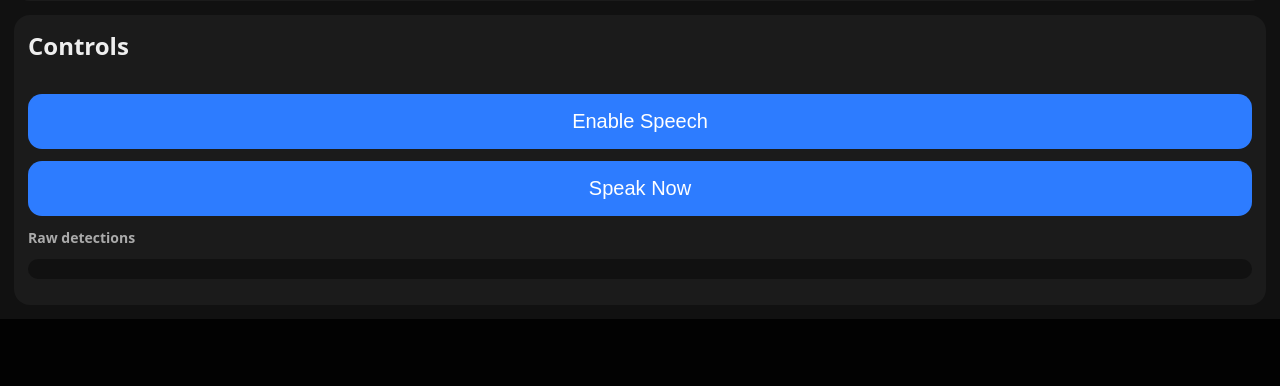
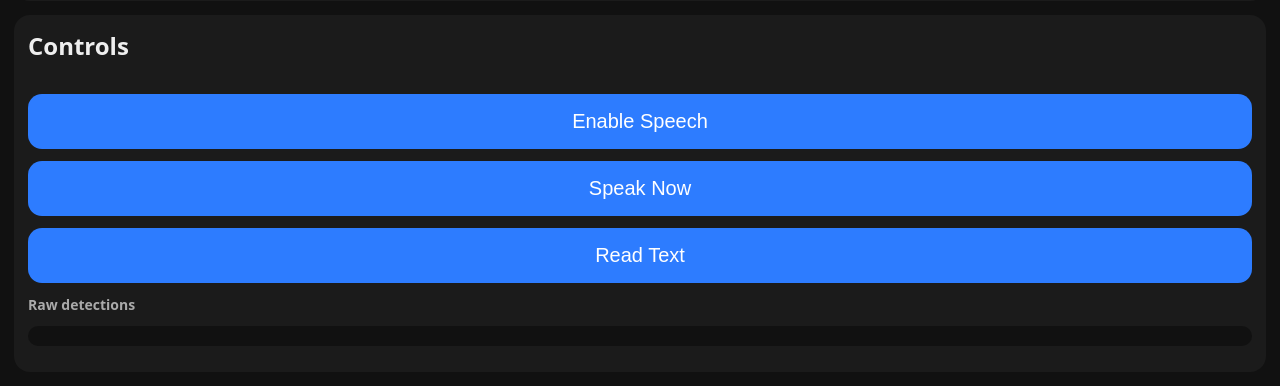
Before and after one commit to Matthew-Lam0704/aEye, a Flask app: page /detect in a window 1280 px wide. Shown: the part 707-1093 px from the top of the page. Before the commit the page ends 1026 px from the top, so only its background shows below. Run offline with Flask 3, Linux system fonts and the light colour scheme.

Commit message:
Added read text function

```diff
--- a/app.py
+++ b/app.py
@@ -7,6 +7,8 @@ from ultralytics import YOLO
 from collections import deque, Counter
 import numpy as np
 import base64
+import pytesseract
+pytesseract.pytesseract.tesseract_cmd = "/opt/homebrew/bin/tesseract"
 
 ACTION_HISTORY = deque(maxlen=10)  # last ~10 frames of actions
 
@@ -377,6 +379,29 @@ def infer():
     safe["annotated_jpg"] = annotated_b64
     return jsonify(safe)
 
+@app.route("/ocr", methods=["POST"])
+def ocr():
+    print("✅ /ocr called")
+    file = request.files.get("frame")
+    if file is None:
+        return jsonify({"error": "no frame provided"}), 400
+
+    img_bytes = file.read()
+    npbuf = np.frombuffer(img_bytes, dtype=np.uint8)
+    frame = cv2.imdecode(npbuf, cv2.IMREAD_COLOR)
+    if frame is None:
+        return jsonify({"error": "bad image"}), 400
+
+    gray = cv2.cvtColor(frame, cv2.COLOR_BGR2GRAY)
+    gray = cv2.bilateralFilter(gray, 9, 75, 75)
+
+    text = pytesseract.image_to_string(gray)
+    print("OCR TEXT:", text)
+
+    # clean it
+    text = " ".join(text.split())
+    return jsonify({"text": text})
+
 if __name__ == "__main__":
     # Use 0.0.0.0 if you want to open from your phone on the same Wi-Fi
     app.run(host="0.0.0.0", port=5050, debug=True)
--- a/static/app.js
+++ b/static/app.js
@@ -108,6 +108,43 @@ async function sendFrame() {
   }
 }
 
+document.getElementById("readText").onclick = async () => {
+  if (!video.srcObject) return alert("Start camera first");
+
+  const w = video.videoWidth, h = video.videoHeight;
+  if (!w || !h) return;
+
+  // higher res helps OCR
+  const targetW = 1280;
+  const targetH = Math.round((h / w) * targetW);
+
+  canvas.width = targetW;
+  canvas.height = targetH;
+  const ctx = canvas.getContext("2d");
+  ctx.drawImage(video, 0, 0, targetW, targetH);
+
+  const blob = await new Promise((res) => canvas.toBlob(res, "image/jpeg", 0.9));
+  const form = new FormData();
+  form.append("frame", blob, "ocr.jpg");
+
+  const r = await fetch("/ocr", { method: "POST", body: form });
+  const data = await r.json();
+
+  console.log("OCR response:", data);
+  document.getElementById("json").textContent = JSON.stringify(data, null, 2);
+
+  if (data.text) {
+    latestText = data.text;
+    // speak immediately (user gesture)
+    const u = new SpeechSynthesisUtterance(data.text);
+    u.rate = 1.0;
+    speechSynthesis.cancel();
+    speechSynthesis.speak(u);
+  } else {
+    alert("No text found.");
+  }
+};
+
 speakNowBtn.onclick = () => {
   if (!speechEnabled) return;
   if (!latestText) return;
--- a/templates/detect.html
+++ b/templates/detect.html
@@ -46,6 +46,7 @@
       <h2 style="margin-top:0;">Controls</h2>
       <button id="enable">Enable Speech</button>
       <button id="speakNow">Speak Now</button>
+      <button id="readText">Read Text</button>
 
       <div class="muted" id="lastSpeech" aria-live="polite"></div>
 
```
